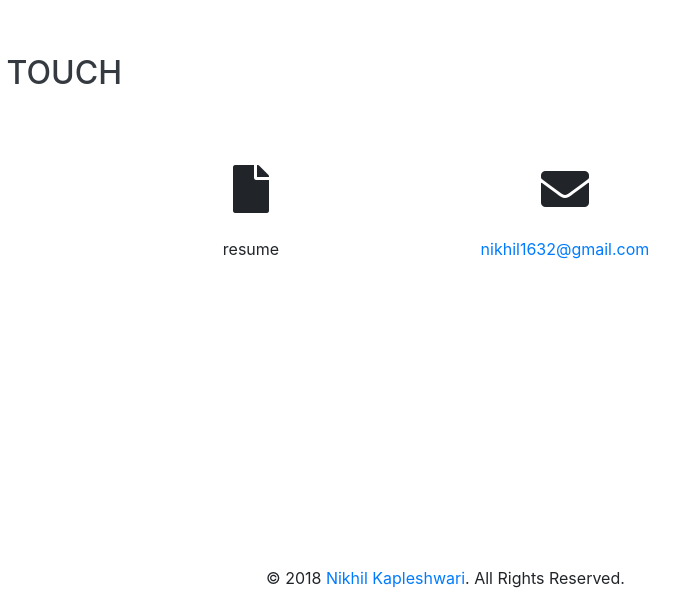
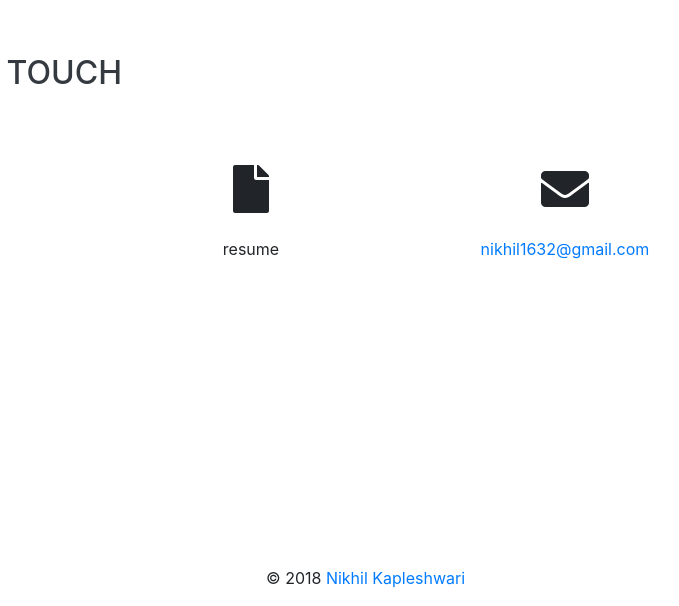
Before and after one commit to nikhilkapleshwari/portfolio, a website with bundled scripts: page index.html in a window 1280 px wide. Shown: the part 4409-5015 px from the top of the page, 525-1204 px from the left. Built offline with nearby package versions, Linux system fonts and the light colour scheme; a web font is replaced by a local one.

Commit message:
Update index.html
removed from footer.

```diff
--- a/index.html
+++ b/index.html
@@ -305,7 +305,7 @@
               </div>
               <!-- /SOCIAL ICONS -->
               <div class="col-sm-6 col-sm-pull-6 copyright">
-                  <p>© 2018 <a href="#">Nikhil Kapleshwari</a>. All Rights Reserved.</p>
+                  <p>© 2018 <a href="#">Nikhil Kapleshwari</a></p>
               </div>
           </div>
       </div>
```
